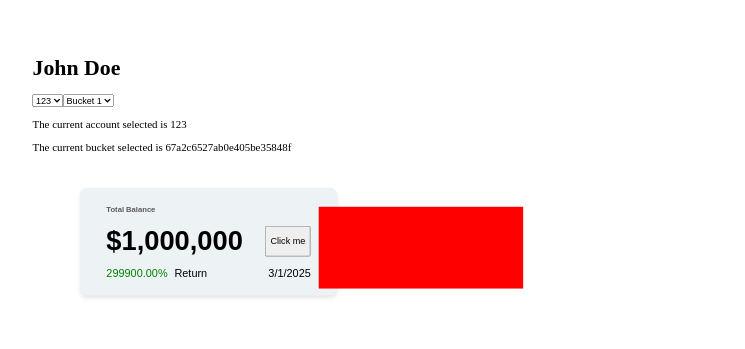
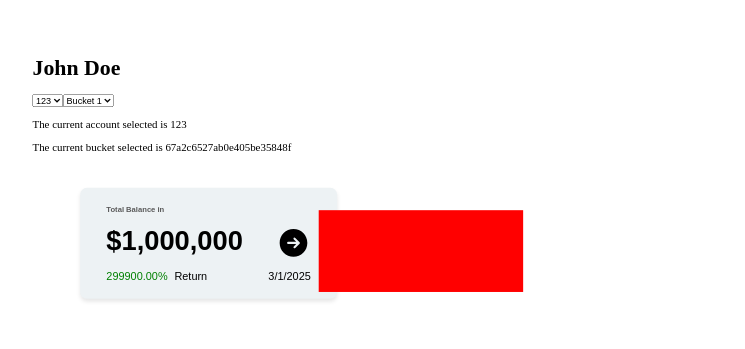
Before and after one commit to sstokesgmu/Budget-Me-App, a React (Vite) app: page / in a window 1280 px wide. Shown: the part 129-478 px from the top of the page, without its empty margins (251-996 px from the left). Built offline with nearby package versions, Linux system fonts and the light colour scheme.

Commit message:
Making a searchable component to search for accounts, Added a svg to open the debriedf options section

```diff
--- a/src/components/Debrief.jsx
+++ b/src/components/Debrief.jsx
@@ -1,44 +1,75 @@
 //libraries
-import {useState} from 'react';
+import { useState } from "react";
 
 //styles
-import classes from './Debrief.module.css'
+import classes from "./Debrief.module.css";
 
 //utilities
-import {PERCENTAGE_CHANGE_INTERFACE, FORMATTER} from '../utilities/Math'
+import { PERCENTAGE_CHANGE_INTERFACE, FORMATTER } from "../utilities/Math";
 
 //props percentage change, current amount, change amount
-export default function Debrief({percentage,totalAmount,currentAmount}){
+export default function Debrief({
+  percentage,
+  totalAmount,
+  accountName,
+  changeOptions,
+}) {
+  totalAmount = 1000000;
+  //fsor each character return a span insert '$' at the start of the string
+  let digitContainer = FORMATTER.format(totalAmount ?? 0).split("");
 
-    totalAmount = 1000000
-    //fsor each character return a span insert '$' at the start of the string
-    let digitContainer = (FORMATTER.format( totalAmount?? 0)).split('');
-
-    return <section className={classes.card} >
-                        <div> {/*Debrief-show account information */}
-                            <h5>Total Balance</h5>
-                            <section style={{display:'flex', gap:'10px', justifyContent:'space-between'}}>
-                                <span className={classes.amount_heading} >
-                                    {digitContainer.map((char,index) => <span key={index}>{char}</span>)}
+  return (
+    <section className={classes.card}>
+      <div>
+        {/*Debrief-show account information */}
+        <h5>Total Balance in {accountName}</h5>
+        <section
+          style={{
+            display: "flex",
+            gap: "10px",
+            justifyContent: "space-between",
+          }}
+        >
+          <span className={classes.amount_heading}>
+            {digitContainer.map((char, index) => (
+              <span key={index}>{char}</span>
+            ))}
           </span>
-                                <button>Click me</button>
+          <svg
+              xmlns="http://www.w3.org/2000/svg"
+              viewBox="0 0 24 24"
+              fill="currentColor"
+              className="size-1s"
+              onClick={changeOptions}
+              width={50}
+            >
+              <path
+                fillRule="evenodd"
+                d="M12 2.25c-5.385 0-9.75 4.365-9.75 9.75s4.365 9.75 9.75 9.75 9.75-4.365 9.75-9.75S17.385 2.25 12 2.25Zm4.28 10.28a.75.75 0 0 0 0-1.06l-3-3a.75.75 0 1 0-1.06 1.06l1.72 1.72H8.25a.75.75 0 0 0 0 1.5h5.69l-1.72 1.72a.75.75 0 1 0 1.06 1.06l3-3Z"
+                clipRule="evenodd"
+              />
+            </svg>
         </section>
         <div className={classes.footer}>
           <p>
-                                    {percentage.change === PERCENTAGE_CHANGE_INTERFACE.NO_CHANGE &&
-                                        <span style={{marginRight:'10px'}}>{percentage.amount}%</span>
-                                    }
-                                    {percentage.change === PERCENTAGE_CHANGE_INTERFACE.INCREASE &&
-                                        <span style={{marginRight:'10px',color:'green'}}>{percentage.amount.toFixed(2)}%</span>
-                                    }
-                                    {percentage.change === PERCENTAGE_CHANGE_INTERFACE.DECREASE &&
-                                        <span style={{marginRight:'10px', color:'red'}}>{percentage.amount.toFixed(2)}%</span>
-                                    }
+            {percentage.change === PERCENTAGE_CHANGE_INTERFACE.NO_CHANGE && (
+              <span style={{ marginRight: "10px" }}>{percentage.amount}%</span>
+            )}
+            {percentage.change === PERCENTAGE_CHANGE_INTERFACE.INCREASE && (
+              <span style={{ marginRight: "10px", color: "green" }}>
+                {percentage.amount.toFixed(2)}%
+              </span>
+            )}
+            {percentage.change === PERCENTAGE_CHANGE_INTERFACE.DECREASE && (
+              <span style={{ marginRight: "10px", color: "red" }}>
+                {percentage.amount.toFixed(2)}%
+              </span>
+            )}
             Return
           </p>
           <p>3/1/2025</p>
         </div>
-
       </div>
     </section>
+  );
 }
```
Also changed, not shown: src/components/SearchableDropdown.jsx (added, +112 -0 lines). Lines whose indentation alone changed are shown as unchanged.
